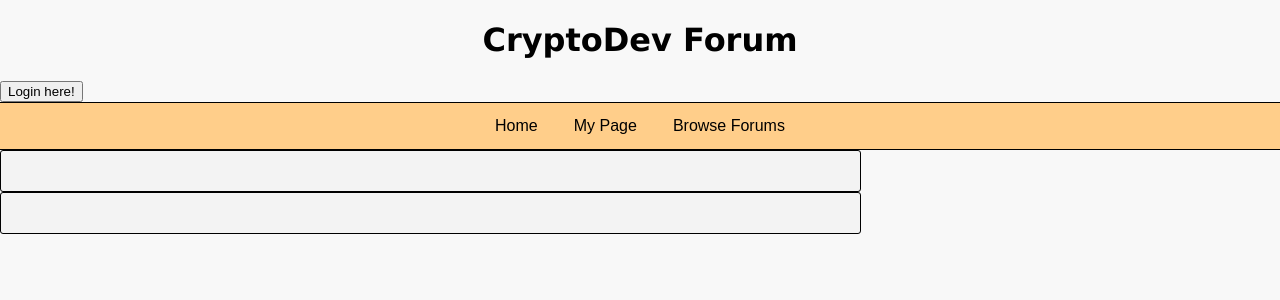
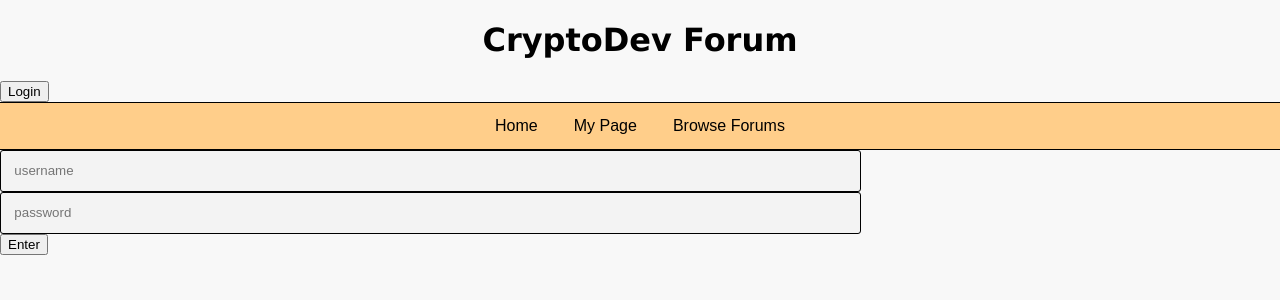
Before and after one commit to babux1/CryptoDev, a React (Create React App) app in the folder client/: page /loginpage in a window 1280 px wide. Shown: the top 300 px of the page. Built offline with nearby package versions, Linux system fonts and the light colour scheme.

Commit message:
customized login inputs

```diff
--- a/client/src/components/Login.js
+++ b/client/src/components/Login.js
@@ -7,9 +7,10 @@ function Login() {
   return (
     <Link to="/loginpage">
      <button type="button">
-          Login here!
+          Login
      </button>
     </Link>
+
   )
 
 }
--- a/client/src/components/LoginPage.js
+++ b/client/src/components/LoginPage.js
@@ -7,8 +7,9 @@ function LoginPage() {
     return (
         <div>
             <form>
-                <input type = "text"></input>
-                <input type = "text"></input>
+                <input type = "text" placeholder = "username"></input>
+                <input type = "text" placeholder = "password"></input><br></br>
+                <button>Enter</button>
             </form>
         </div>
     )
```
